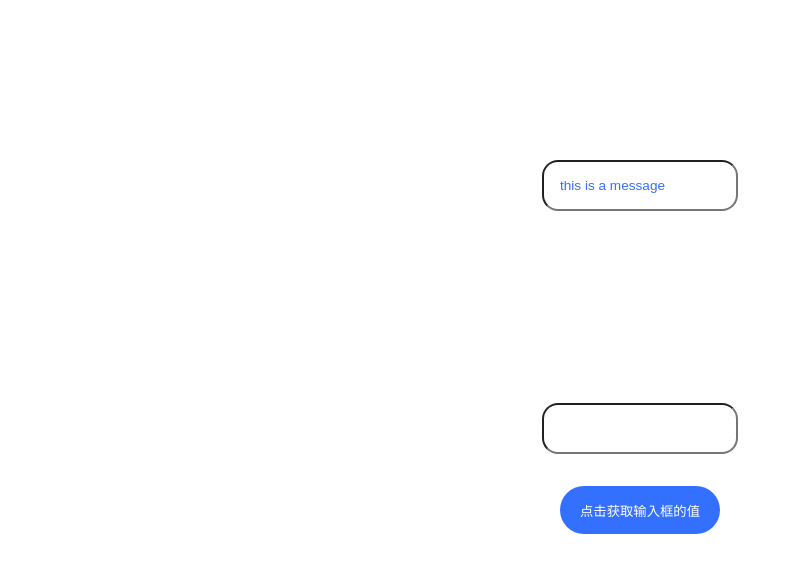
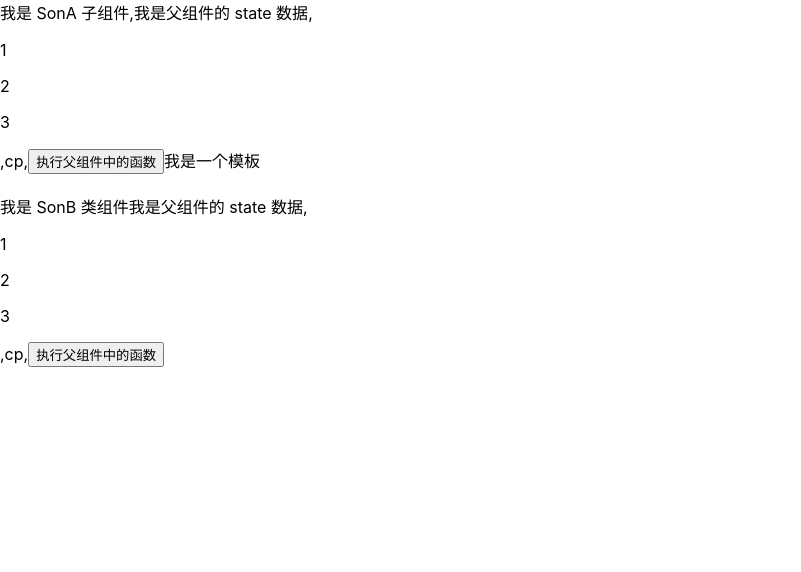
Before and after one commit to Caiyuzhen/react-exercise, a React (Create React App) app: page / in a window 1280 px wide. Shown: the top 572 px of the page, without its empty margins (0-801 px from the left). Built offline with nearby package versions, Linux system fonts and the light colour scheme.

Commit message:
🚀Update at 0601 morning

```diff
--- a/src/App.js
+++ b/src/App.js
@@ -1,90 +1,111 @@
 import "./App.css"
-// import React from "react"//引入 react 包
-
-//1.导入 createRef 函数,相当于把真实的 DOM 元素往里边放
-import React,{ createRef } from "react"//引入 react 包
+import React from "react"//引入 react 包
 
 
+//⚡️⚡️⚡️ 组件通信(让组件内的数据 state 进行可以进行流转)
+  //🍎父子关系
+      //最重要的
+          //HOW?
+            // 1.父组件提供原始数据 【state】
+            // 2.给子组件标签 `添加属性` 值为 【state】 中的数据 -> msg={this.state.message}
+            // 3.子组件中通过 【props】 来接受父组件传过来的数据
+                    //3-1.类组件使用 【this.props】 来获取 【props】对象
+                    //3-2.函数s式组件直接【通过参数】来获取 【props】对象
+          //WHAT?
+            // 1.props 内的数据都是只读的，单向数据流，没法修改！🔥
+            // 2.props 支持传递任意数据，可以传递【数字】、【字符串】、【对象】、【数组】、【函数】、【布尔值】、【JSX（类似模板、插槽）】
 
 
-//🚀🚀🚀 React 处理表单的方式
+  //🍊兄弟关系
+      //通过自定义事件模式产生技术方法 eventBus / 通过共同的父组件通信
 
-//🌟方式一：受控组件
-//❓What
-//Input 框状态（value 属性）被 react 组件状态控制 !
-
-//❓HOW？
-//1.先在 state 中声明一个【React 组件自己的状态数据】
-//2.将状态数据设置【绑定】为 input 的 value
-//3.为 input 【添加 change 事件】,目的是为了拿到当前输入框的最新数据
-//4.通过事件对象的回调函数【获取到当前文本框的值】
-//5.调用 【setState 方法】，将【事件对象获取到的文本框的值】【交还给state 状态】成为最新的最新值
-
-
-
-
-
-//🌟方式二：非受控组件
-//❓What
-//通过【手动操作 DOM 】的方式拿到文本框的值
-
-//❓HOW？
-//1.在最顶部导入 createRef 函数,相当于把真实的 DOM 元素往里边放
-//2.调用 createRef 函数，创建一个 ref 对象，存储到名为 `msgRef` 的实例属性中, 名字可以自定义
-//3.给 input 添加 【ref 属性】，值为【上一步⬆️】存储到 `msgRef` 的值
-//4.在按钮的事件处理程序中，通过 【 msgRef.current 】 即可【 拿到 input 对应的 DOM 元素 】，通过 【 this.msgRef.current.value 】 拿到的值就是【文本框的值】
+  //🍉其他关系
+      //mobx / redux / 基于 hook 的方案
 
 
 //——————————————————————————————————————————————————————————————————————————————————————————————————————————————————————————
 
 
+//🍎父子关系(在父组件的 render 内放子组件并进行绑定！)
 
-//🌟方式一：受控组件
-class ChangeList extends React.Component {
-
-  //1.先在 state 中声明一个【React 组件自己的状态数据】
+//🍎类组件 Father
+class Father extends React.Component {
   state = {
-    message:'this is a message'
+    message: '我是父组件的 state 数据',
+    list:[1,2,3],
+    userInfo:{
+      name:'cp',
+      age:18
+    }
   }
 
-  //不用看这里，我自己额外写的，聚焦的时候清空输入框
-  inputFocusFn = (e) => {
-    this.setState({
-      //清空输入框的值
-      message: ""
-    })
+  //定义父组件的函数
+  getMsg = () => {
+    console.log('我是父组件的函数')
   }
 
-
-  //4.通过事件对象的回调函数【获取到当前文本框的值】
-  inputChangeFn = (e) => {
-    // console.log(e);//事件对象的 value 属性是 message，
-
-    this.setState({
-      // 5.调用 【setState 方法】，将【事件对象获取到的文本框的值】【交还给state 状态】成为最新的最新值
-      message:e.target.value
-    })
-  }
-
-
   render() {
-    return (
-      //2.将状态数据设置【绑定】为 input 的 value !
-      //3.为 input 【添加 change 事件】,目的是为了拿到当前输入框的数据
-      <input
-        type="text"
-        value={this.state.message}
-        style={{color: '#3370FF',fontSize: '0.85rem',padding: '1rem',borderRadius: '1rem',width:'10rem',margin: '10rem'}}
-        onFocus={this.inputFocusFn}
-        onChange={this.inputChangeFn}
-      />
-
+    return(
+      <div>
+        {/* 🔥在子组件上【🌟绑定数据🌟】，属性名可以自定义，保持语意化 */}
+          <SonA
+            msg={this.state.message}
+            list={this.state.list}
+            userInfo={this.state.userInfo}
+            getMsg={this.getMsg}
+            child={<span>我是一个模板</span>} //模板元素！！可以理解为父元素的一个插槽!
+          />
+          <br />
+          <SonB
+            msg={this.state.message}
+            list={this.state.list}
+            userInfo={this.state.userInfo}
+            getMsg={this.getMsg}
+            child={<span>我是一个模板</span>} //模板元素！！可以理解为父元素的一个插槽!
+          />
+      </div>
     )
   }
-}
+};
 
 
 
+//🍎函数式 Son
+function SonA(props){ //props 是一个对象，存着父组件传过来的数据
+  return (
+    //👇 通过 【props】 来接受父组件传过来的数据，其中列表为【遍历 list】 这个数组然后【放到】<p></p> 内，最后价格【key】
+    <div>
+        我是 SonA 子组件,
+        { props.msg },
+        { props.list.map(item=><p key={item}> {item} </p>) } ,
+        { props.userInfo.name},
+        <button onClick=
+          { props.getMsg }
+        >执行父组件中的函数</button>
+        { props.child }
+    </div>
+  )
+};
+
+
+
+//🍎类组件 Son
+class SonB extends React.Component{
+  render(props){
+    return (
+      //👇 通过 【props】 来接受父组件传过来的数据
+      <div>
+        我是 SonB 类组件
+        { this.props.msg },
+        { this.props.list.map(item=><p key={item}> {item} </p>) },
+        { this.props.userInfo.name},
+        <button onClick=
+          { this.props.getMsg }
+        >执行父组件中的函数</button>
+      </div>
+    )
+  }
+};
 
 
 
@@ -96,73 +117,5 @@ class ChangeList extends React.Component {
 
 
 
-
-
-
-//🌟方式二：非受控组件(不建议，因为会修改原生 DOM)
-class ChangeList2 extends React.Component {
-
-  //2.调用 createRef 函数，创建一个 ref 对象，存储到名为 `msgRef` 的实例属性中, 名字可以自定义
-  msgRef = createRef()
-
-
-
-  getValueFn = () => {
-    //4.在按钮的事件处理程序中，通过 【 msgRef.current 】 即可【 拿到 input 对应的 DOM 元素 】，通过 【 msgRef.current.value 】 拿到的值就是【文本框的值】
-      console.log(this.msgRef.current.value)
-
-      console.log(this.msgRef.current)//打印出来就是原生 DOM
-
-  }
-
-
-  render() {
-    return (
-      <>
-        <input
-          type="text"
-          style={{color: '#3370FF',fontSize: '0.85rem',padding: '1rem',borderRadius: '1rem',width:'10rem',margin: '2rem'}}
-
-          //3.给 input 添加 【ref 属性】，值为【上一步⬆️】存储到 this. 的 `msgRef` 内的值
-          ref={this.msgRef}
-        />
-        <button
-            style={{
-              background: '#3370FF',
-              color: 'white',
-              border:'none',
-              width:'10rem',
-              height:'3rem',
-              borderRadius: '3rem',
-            }}
-            onClick={this.getValueFn}
-        >点击获取输入框的值</button>
-      </>
-    )
-  }
-}
-
-
-
-
-//——————————————————————————————————————————————————————————————————————————————————————————————————————————————————————————
-
-
-
-//渲染类组件(根组件)
-function App () {
-  return (
-      <div style={{
-          display: 'flex',
-          flexDirection: 'column',
-          alignItems: 'center',
-        }}>
-        <ChangeList/>
-        <ChangeList2/>
-      </div>
-  )
-}
-
-
 //最后需要 export 一下！
-export default App
+export default Father
--- a/src/index.js
+++ b/src/index.js
@@ -6,7 +6,7 @@ import ReactDOM from 'react-dom/client';
 //应用的全局样式文件
 import './index.css';
 
-//引入跟组件，一切组件的开始, 从这里开始渲染
+//引入【🔥🔥不同地方的 js 模块】的【根组件】，一切组件的开始, 从这里开始渲染
 import App from './App';
 
 
@@ -16,6 +16,7 @@ root.render(
 
     <App />
 
+
 );
 
 // reportWebVitals();
```
Also changed, not shown: src/17.组件通信.png (added).
